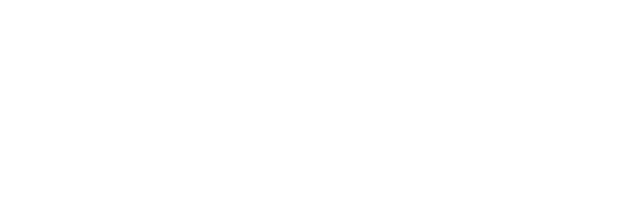
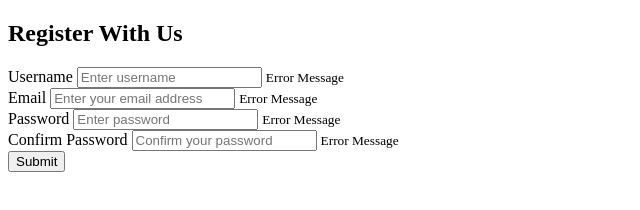
Before and after one commit to trevthedev777/Form-Validator, a plain HTML site: page index.html in a window 1280 px wide. Shown: the whole page, without its empty margins (0-640 px from the left). Drawn offline with Linux system fonts and the light colour scheme.

Commit message:
Create Form HTML

```diff
--- a/index.html
+++ b/index.html
@@ -10,6 +10,62 @@
 </head>
 <body>
 
+    <div class="container">
+        <!-- action not required for demonstration -->
+        <form action="#" id="form" class="form">
+            <h2>Register With Us</h2>
+
+            <!-- Form Field -->
+            <div class="form-control">
+                <label for="username">Username</label>
+                <input
+                type="text"
+                id="username"
+                name="username"
+                placeholder="Enter username">
+                <!-- For JavaScript Error Message -->
+                <small>Error Message</small>
+            </div>
+
+            <!-- Form Field -->
+            <div class="form-control">
+                <label for="email">Email</label>
+                <!-- leave type as text for js validation -->
+                <input
+                type="text"
+                id="email"
+                name="email"
+                placeholder="Enter your email address">
+                <!-- For JavaScript Error Message -->
+                <small>Error Message</small>
+            </div>
+
+            <!-- Form Field -->
+            <div class="form-control">
+                <label for="password">Password</label>
+                <input
+                type="password"
+                id="password"
+                name="password"
+                placeholder="Enter password">
+                <!-- For JavaScript Error Message -->
+                <small>Error Message</small>
+            </div>
+
+            <!-- Form Field -->
+            <div class="form-control">
+                <label for="password2">Confirm Password</label>
+                <input
+                type="password"
+                id="password2"
+                name="password2"
+                placeholder="Confirm your password">
+                <!-- For JavaScript Error Message -->
+                <small>Error Message</small>
+            </div>
+            <button>Submit</button>
+        </form>
+    </div>
     <!-- JavaScript -->
     <script src="/assets/js/app.js"></script>
 </body>
```
